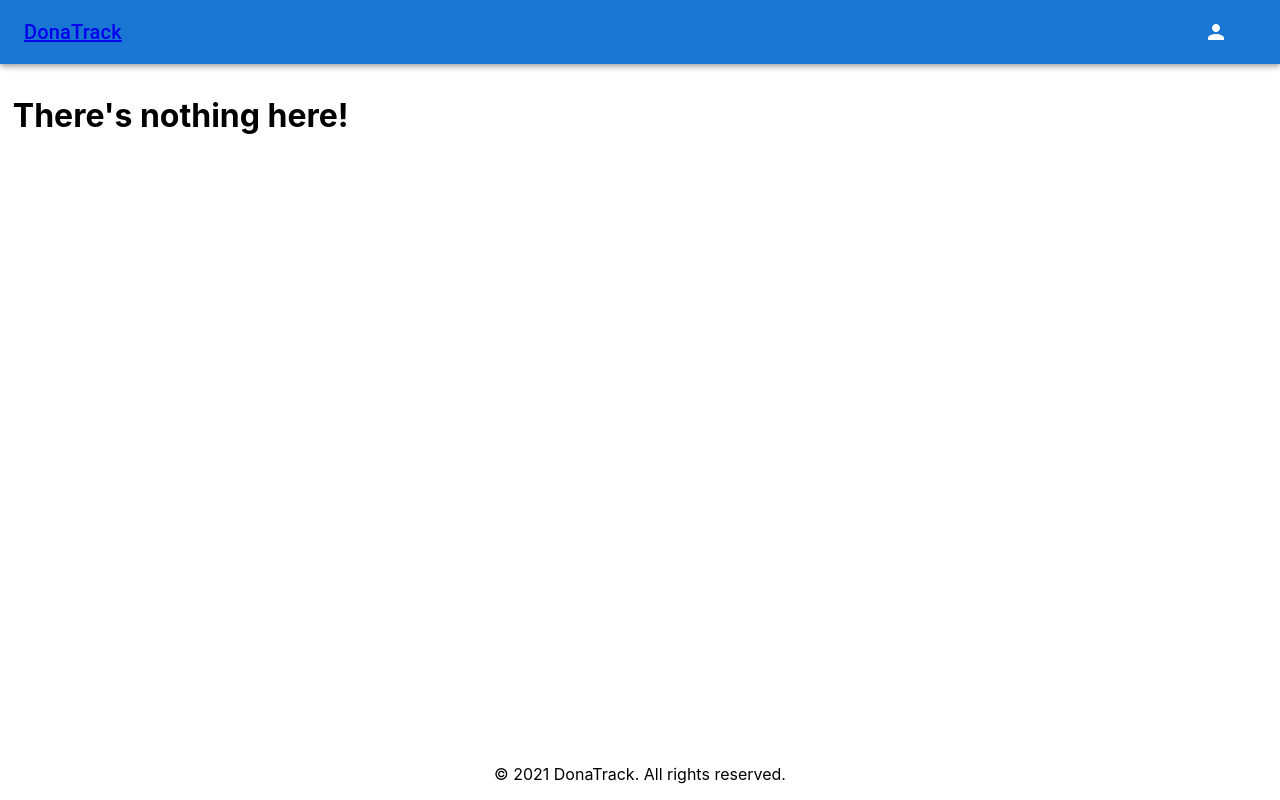
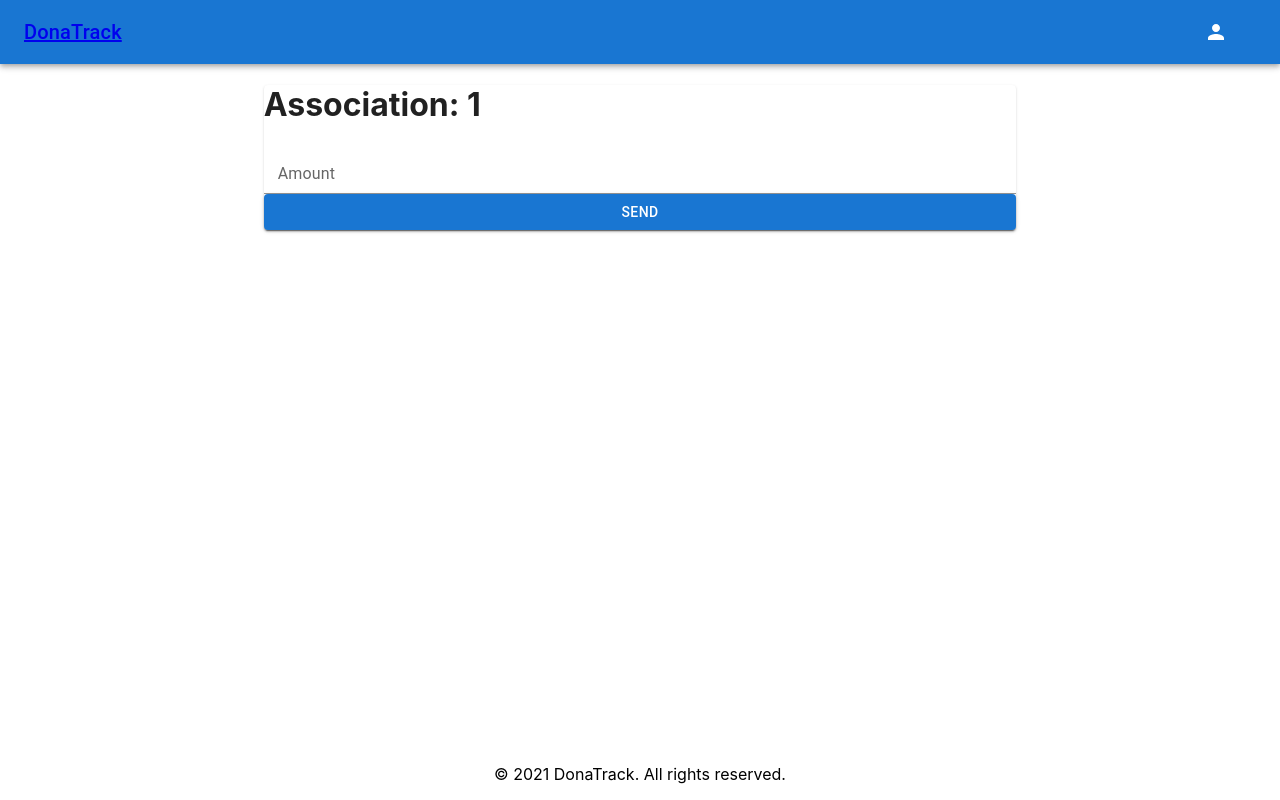
Before and after one commit to Salim-Azh/dona, a React (Create React App) app in the folder client/: page /associations/1/donnate in a window 1280 px wide. Built offline with nearby package versions, Linux system fonts and the light colour scheme.

Commit message:
Added donation route and page

```diff
--- a/client/src/components/Associations.jsx
+++ b/client/src/components/Associations.jsx
@@ -1,4 +1,5 @@
 import * as React from 'react';
+import { Link } from 'react-router-dom'
 import Table from '@mui/material/Table';
 import TableBody from '@mui/material/TableBody';
 import TableCell from '@mui/material/TableCell';
@@ -11,7 +12,7 @@ import Button from '@mui/material/Button'
 export function Associations() {
 
     function createData(id, name, field) {
-        return { name, field };
+        return { id, name, field };
       }
 
       const rows = [
@@ -43,7 +44,11 @@ export function Associations() {
                             {row.name}
                         </TableCell>
                         <TableCell align="right">{row.field}</TableCell>
-                        <TableCell align="right"> <Button variant="contained">Donate</Button> </TableCell>
+                        <TableCell align="right">
+                            <Link to= {`/associations/${row.id}/donnate`} >
+                                <Button variant="contained">Donate</Button>
+                            </Link>
+                        </TableCell>
                         </TableRow>
                     ))}
                     </TableBody>
--- a/client/src/components/DonationForm.jsx
+++ b/client/src/components/DonationForm.jsx
@@ -0,0 +1,32 @@
+import { Button, FormControl, InputLabel, Input, Paper } from '@mui/material';
+import * as React from 'react';
+import { useRef } from 'react';
+import { useState } from 'react';
+import { useParams } from 'react-router-dom';
+import './style/DonationForm.css'
+
+export function DonationForm() {
+    //TODO: Insert logic to check if the user is connected via Metamask and the payment logic (see in Web3 component)
+    const params = useParams();
+
+    const [amount, setAmount] = useState(null);
+
+    return(
+        <div className='container'>
+            <Paper>
+                <h1>Association: {params.id}</h1>
+                <FormControl className='form-container'>
+                        <InputLabel>Amount</InputLabel>
+                        <Input
+                            onChange={(e) => setAmount(e.target.value)}
+                            className="input"
+                            id="amount"
+                            type="number"
+                        />
+                        <Button variant="contained">Send</Button>
+                        {amount ? <p>You're about to send {amount} ETH!</p> : ""}
+                </FormControl>
+            </Paper>
+        </div>
+    )
+}
--- /dev/null
+++ b/client/src/components/style/DonationForm.css
@@ -0,0 +1,10 @@
+.container{
+    margin: auto;
+    width: 60%;
+}
+.form-container{
+    width: 100%;
+    display: flex;
+    flex-direction: row;
+    justify-content: space-between;
+}
--- a/client/src/index.js
+++ b/client/src/index.js
@@ -7,6 +7,7 @@ import App from './App';
 import Associations from './components/Associations';
 import CustomHeader from './components/CustomHeader';
 import CustomFooter from './components/Footer';
+import { DonationForm } from './components/DonationForm';
 
 ReactDOM.render(
   <React.StrictMode>
@@ -16,6 +17,7 @@ ReactDOM.render(
         <Routes>
           <Route path='/' element={<App/>} />
           <Route path='/associations' element={<Associations/>} />
+          <Route path='/associations/:id/donnate' element={<DonationForm/>} />
           <Route path='*' element={
             <h1>
               <p>There's nothing here!</p>
```
